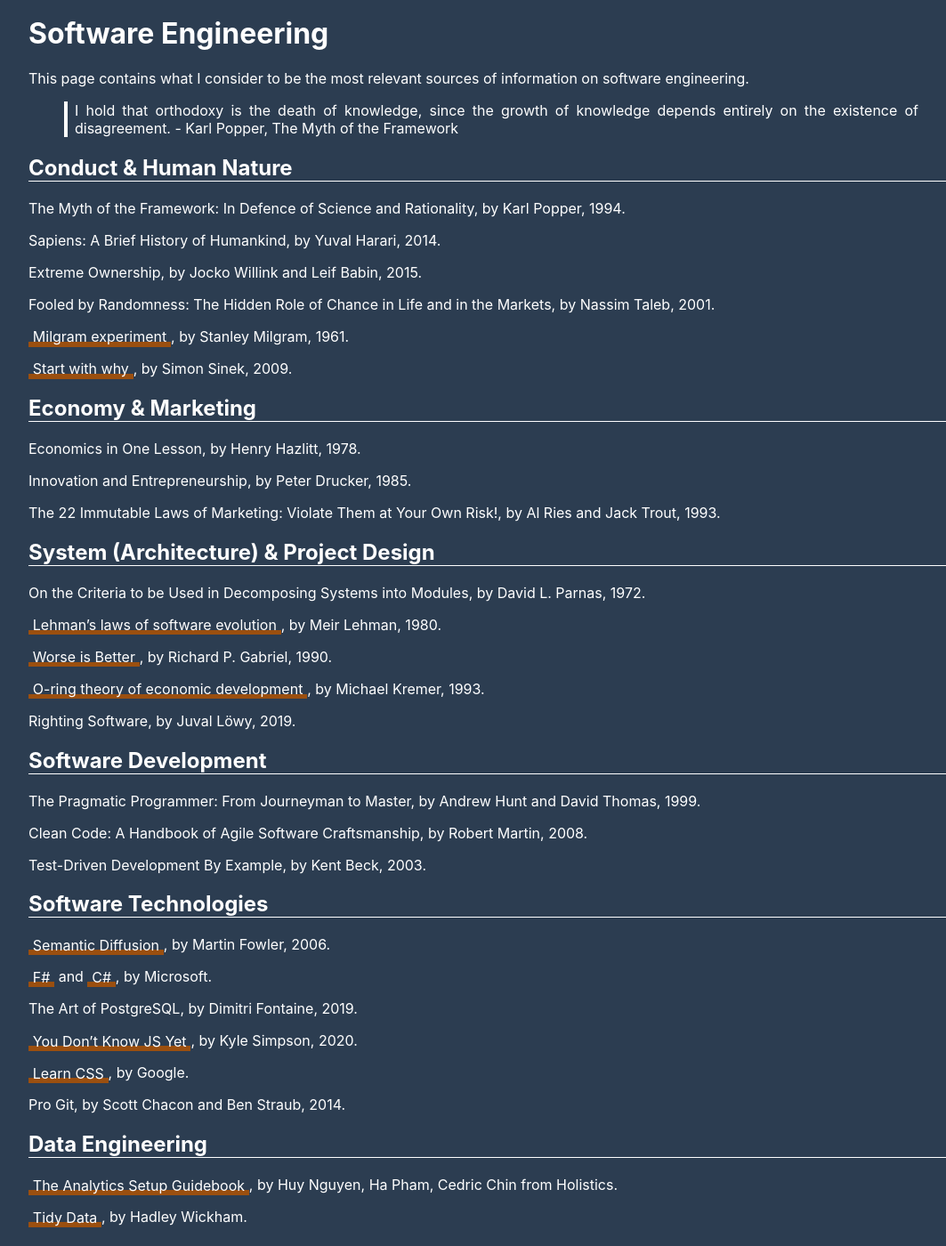
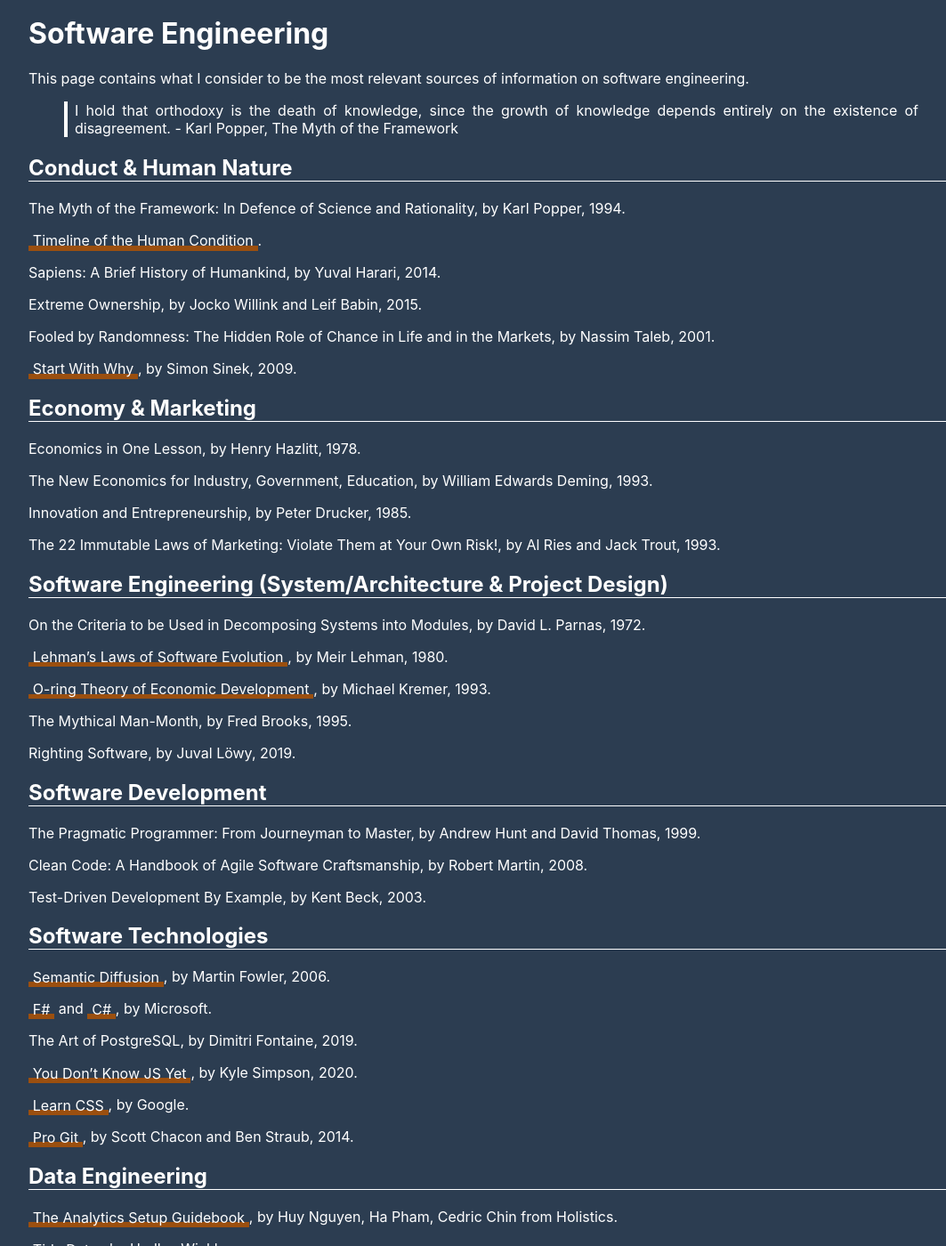
Before and after one commit to brunoroque06/brunoroque06.github.io, a Jekyll site: the page built from _pages/software-engineering.md, in a window 1280 px wide and 1400 px high, scrolled down 262 px. Shown: the whole window at 89% size, without its empty margins (88-1151 px from the left). Built offline with Jekyll 4.4.1, drawn with Linux system fonts in a browser that asks for light colours; our own code applies the rules of GitHub Pages for plain Markdown files.

Commit message:
Add "The New Economics" and MMM

```diff
--- a/_pages/software-engineering.md
+++ b/_pages/software-engineering.md
@@ -13,33 +13,35 @@
 
 The Myth of the Framework: In Defence of Science and Rationality, by Karl Popper, 1994.
 
+[Timeline of the Human Condition](https://www.southampton.ac.uk/~cpd/history.html).
+
 Sapiens: A Brief History of Humankind, by Yuval Harari, 2014.
 
 Extreme Ownership, by Jocko Willink and Leif Babin, 2015.
 
 Fooled by Randomness: The Hidden Role of Chance in Life and in the Markets, by Nassim Taleb, 2001.
 
-[Milgram experiment](https://en.wikipedia.org/wiki/Milgram_experiment), by Stanley Milgram, 1961.
-
-[Start with why](https://www.youtube.com/watch?v=u4ZoJKF_VuA), by Simon Sinek, 2009.
+[Start With Why](https://www.youtube.com/watch?v=u4ZoJKF_VuA), by Simon Sinek, 2009.
 
 ## Economy & Marketing
 
 Economics in One Lesson, by Henry Hazlitt, 1978.
 
+The New Economics for Industry, Government, Education, by William Edwards Deming, 1993.
+
 Innovation and Entrepreneurship, by Peter Drucker, 1985.
 
 The 22 Immutable Laws of Marketing: Violate Them at Your Own Risk!, by Al Ries and Jack Trout, 1993.
 
-## System (Architecture) & Project Design
+## Software Engineering (System/Architecture & Project Design)
 
 On the Criteria to be Used in Decomposing Systems into Modules, by David L. Parnas, 1972.
 
-[Lehman's laws of software evolution](https://en.wikipedia.org/wiki/Lehman%27s_laws_of_software_evolution), by Meir Lehman, 1980.
+[Lehman's Laws of Software Evolution](https://en.wikipedia.org/wiki/Lehman%27s_laws_of_software_evolution), by Meir Lehman, 1980.
 
-[Worse is Better](https://en.wikipedia.org/wiki/Worse_is_better), by Richard P. Gabriel, 1990.
+[O-ring Theory of Economic Development](https://en.wikipedia.org/wiki/O-ring_theory_of_economic_development), by Michael Kremer, 1993.
 
-[O-ring theory of economic development](https://en.wikipedia.org/wiki/O-ring_theory_of_economic_development), by Michael Kremer, 1993.
+The Mythical Man-Month, by Fred Brooks, 1995.
 
 Righting Software, by Juval Löwy, 2019.
 
@@ -63,7 +65,7 @@
 
 [Learn CSS](https://web.dev/learn/css), by Google.
 
-Pro Git, by Scott Chacon and Ben Straub, 2014.
+[Pro Git](https://git-scm.com/book/en/v2), by Scott Chacon and Ben Straub, 2014.
 
 ## Data Engineering
 
```
